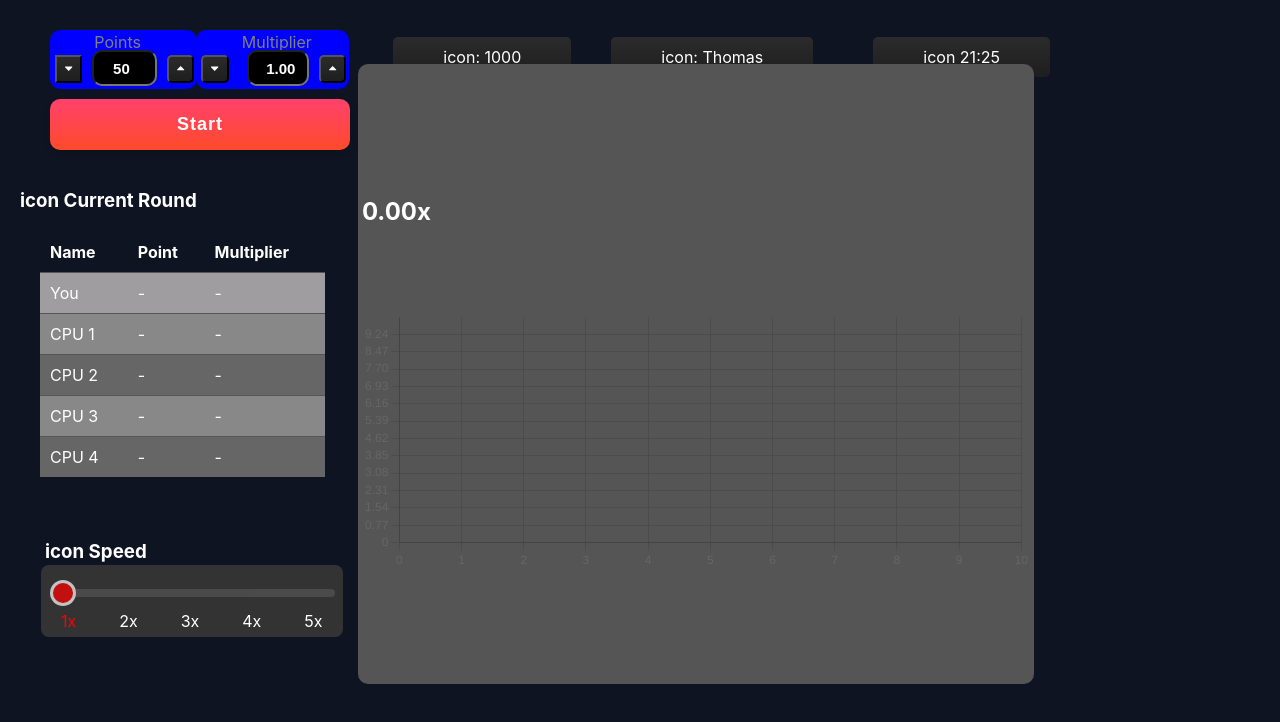
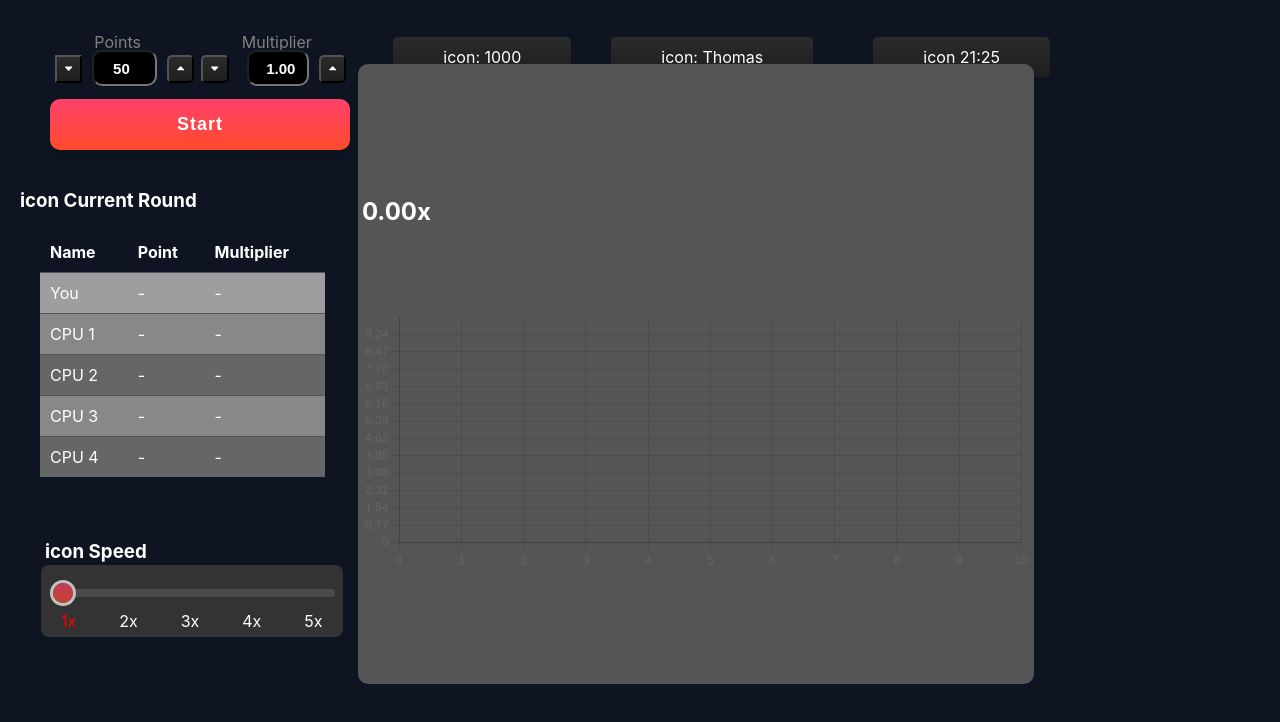
Before and after one commit to probablypenera007/guessnumber_frontend, a React (Create React App) app: page / in a window 1280 px wide. Shown: the top 722 px of the page. Built offline with nearby package versions, Linux system fonts and the light colour scheme.

Commit message:
background for player input and speed slider udpated

```diff
--- a/src/components/PlayerInput/PlayerInput.module.css
+++ b/src/components/PlayerInput/PlayerInput.module.css
@@ -30,7 +30,7 @@
     justify-content: center;
     margin-top: 20px;
     border-radius: 10px;
-    background-color: blue;
+    background-color: linear-gradient(180deg, #2B2B2B 0%, #1E1E1E 100%);
     padding: 20px 3px 3px 5px;
     align-items: center;
 }
@@ -84,7 +84,7 @@
     justify-content: center;
     margin-top: 20px;
     border-radius: 10px;
-    background-color: blue;
+    background-color: linear-gradient(180deg, #2B2B2B 0%, #1E1E1E 100%);
     padding: 20px 3px 3px 5px;
     align-items: center;
     margin-left: -35px;
--- a/src/components/SpeedSlider/SpeedSlider.module.css
+++ b/src/components/SpeedSlider/SpeedSlider.module.css
@@ -32,7 +32,7 @@
     width: 20px;
     height: 20px;
     border-radius: 50%;
-    background: #f00;
+    background: linear-gradient(180deg, #FF416C 0%, #FF4B2B 100%);
     cursor: pointer;
     margin-top: -6px;
     box-shadow: 0 0 0 3px #fff;
@@ -42,7 +42,7 @@
     width: 20px;
     height: 20px;
     border-radius: 50%;
-    background: #f00;
+    background: linear-gradient(180deg, #FF416C 0%, #FF4B2B 100%);
     cursor: pointer;
     margin-top: -6px;
     box-shadow: 0 0 0 3px #fff;
```
